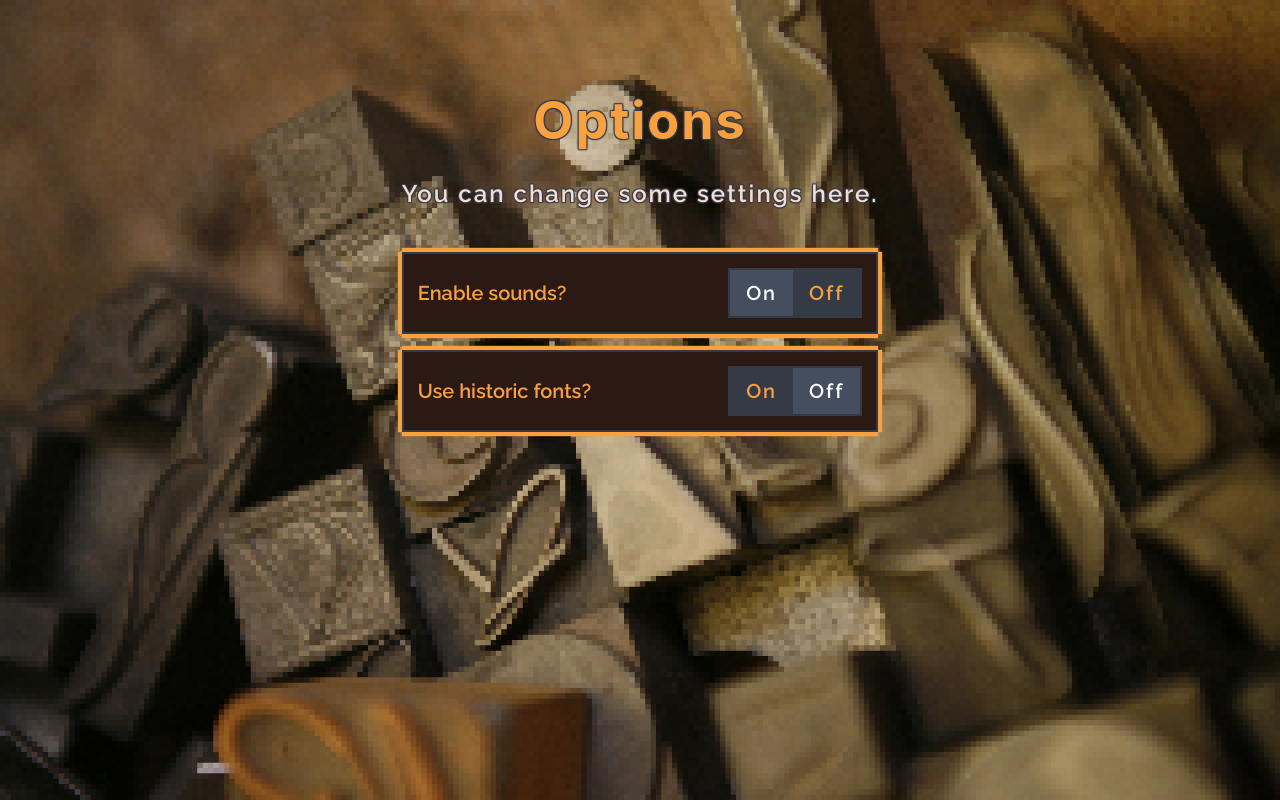
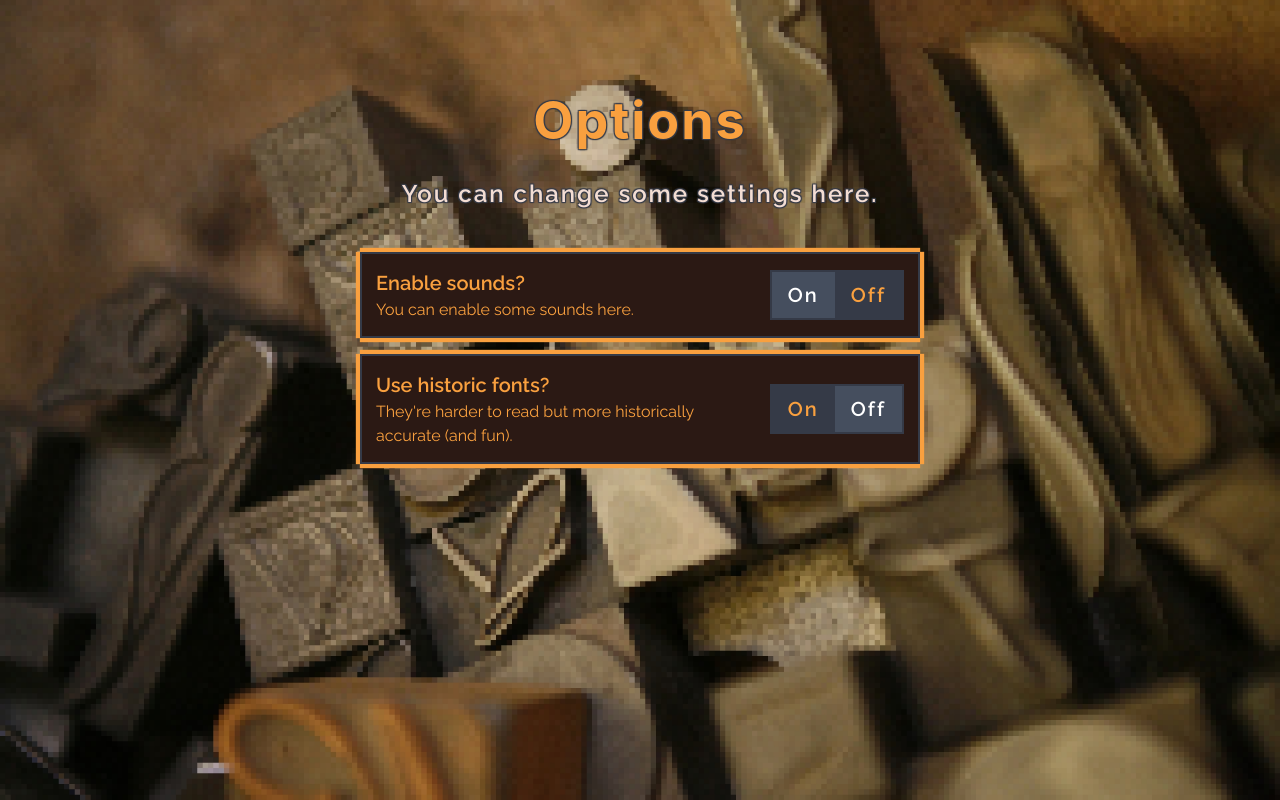
Before and after one commit to IamSebastianDev/Press-2-Print, a React (Create React App) app: page / in a window 1280 px wide. Both pictures are taken after a click on the button "Options". Built offline with nearby package versions, Linux system fonts and the light colour scheme; no server answers; some icons are missing; a web font is replaced by a local one.

Commit message:
FEAT: Added descriptions to the settings

```diff
--- a/src/Components/Options/Options.js
+++ b/src/Components/Options/Options.js
@@ -23,7 +23,8 @@ export const Options = () => {
 					<Setting
 						id="audio"
 						handler={ctx.handleAudio}
-						state={ctx.audio}>
+						state={ctx.audio}
+						description="You can enable some sounds here.">
 						Enable sounds?
 					</Setting>
 				</li>
@@ -31,7 +32,8 @@ export const Options = () => {
 					<Setting
 						id="fonts"
 						handler={ctx.handleFonts}
-						state={ctx.fonts}>
+						state={ctx.fonts}
+						description="They're harder to read but more historically accurate (and fun).">
 						Use historic fonts?
 					</Setting>
 				</li>
--- a/src/Components/Options/Setting.js
+++ b/src/Components/Options/Setting.js
@@ -6,7 +6,7 @@ import { SettingsContext } from '../../Store/Settings.context';
 
 import classes from './Setting.module.css';
 
-export const Setting = ({ handler, id, children, state }) => {
+export const Setting = ({ handler, id, children, state, description }) => {
 	const { audio } = useContext(SettingsContext);
 
 	const [playOnToggle] = useSFX('onToggleFx', {
@@ -20,7 +20,10 @@ export const Setting = ({ handler, id, children, state }) => {
 
 	return (
 		<div id={id} className={classes.setting}>
-			<span className={classes.label}>{children}</span>
+			<div className={classes.text__container}>
+				<span className={classes.label}>{children}</span>
+				<span>{description}</span>
+			</div>
 			<div className={classes.button__container}>
 				<button
 					className={state ? classes.button__active : ''}
--- a/src/Components/Options/Setting.module.css
+++ b/src/Components/Options/Setting.module.css
@@ -4,15 +4,16 @@
 	margin: 8px 0px;
 	padding: 14px;
 
+	max-width: 560px;
+
 	background: var(--ui-clr-button-background);
 	border: 2px solid var(--ui-clr-button-border);
 
 	color: var(--ui-clr-button-text);
 
-	display: flex;
-	flex-direction: row;
-	justify-content: space-between;
-	align-items: center;
+	display: grid;
+	grid-template-columns: 3fr 1fr;
+	column-gap: 16px;
 
 	box-shadow: 0px var(--ui-offset-button-shadow) 1px
 			var(--ui-clr-button-shadow),
@@ -36,6 +37,9 @@
 	justify-content: center;
 	align-items: center;
 
+	align-self: center;
+	justify-self: center;
+
 	border: 2px solid var(--ui-clr-button-border);
 }
 
@@ -58,3 +62,8 @@
 	background: var(--ui-clr-text-dark);
 	color: var(--ui-clr-text-gold);
 }
+
+.text__container {
+	display: flex;
+	flex-direction: column;
+}
```
Also changed, not shown: src/Components/Options/Options.module.css (deleted, +0 -13 lines).
